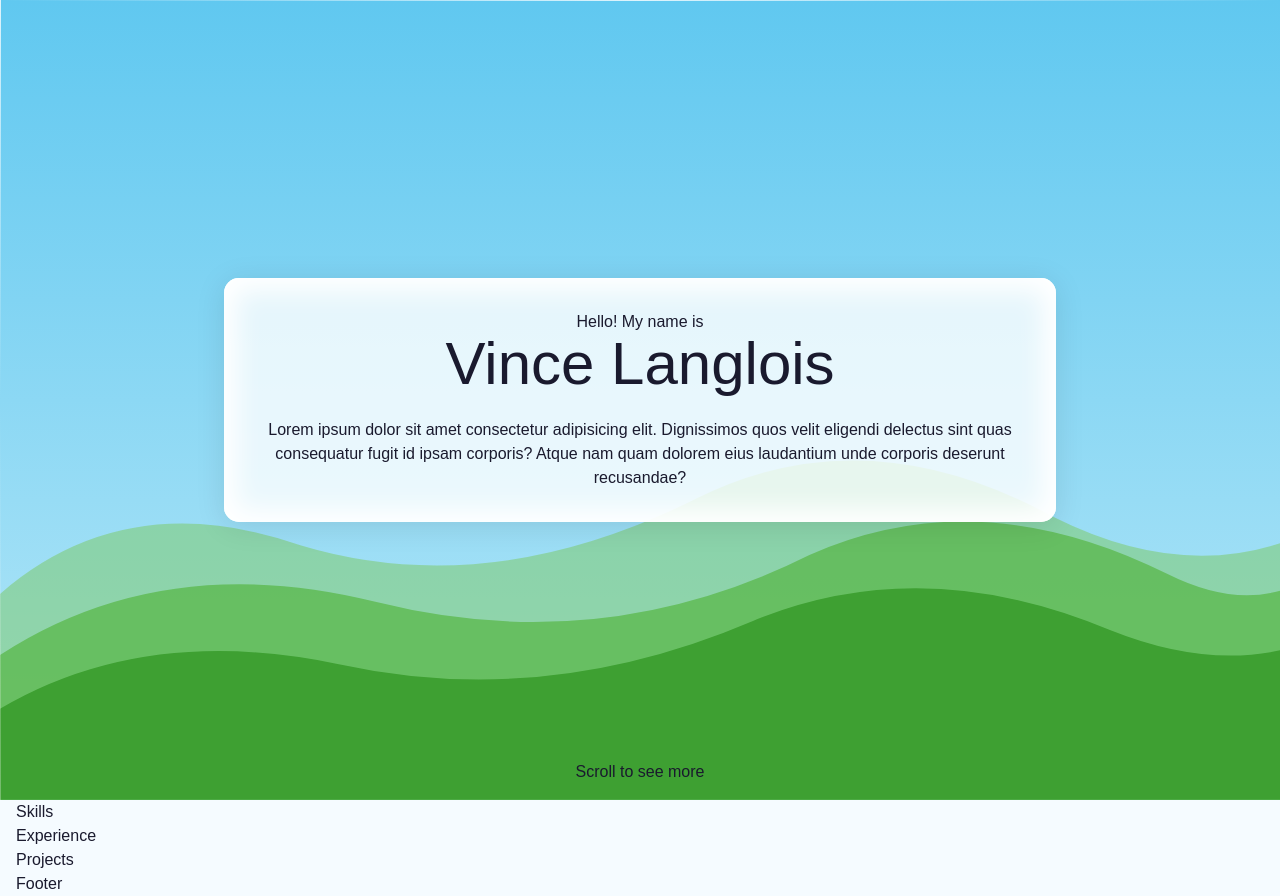
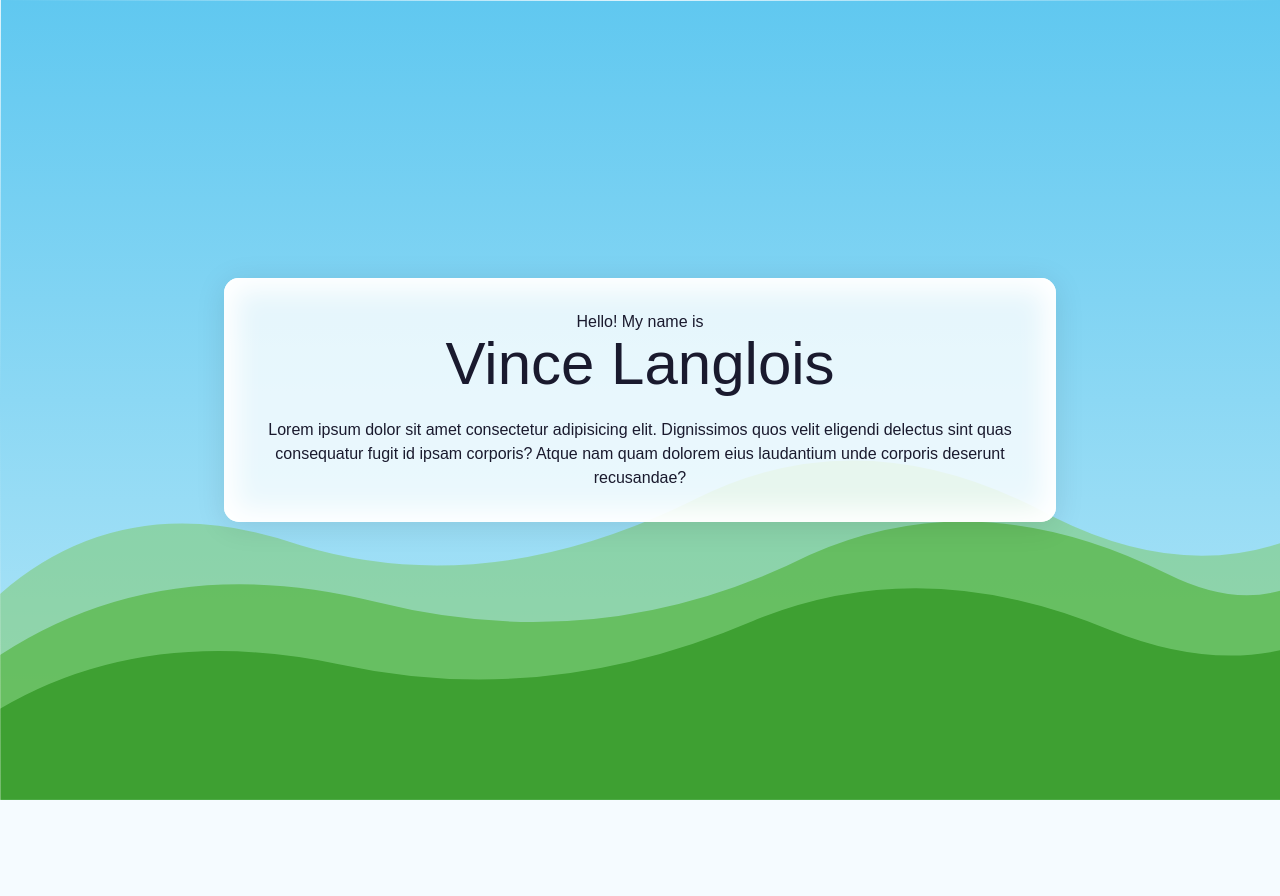
Before and after one commit to vtlanglois/portfolio-v2, a Next.js app: page / in a window 1280 px wide. After the commit the page ends 800 px from the top, so only its background shows below. Built offline with nearby package versions, Linux system fonts and the light colour scheme.

Commit message:
refactor: remove code to prepare for MVP release

```diff
--- a/src/app/layout.tsx
+++ b/src/app/layout.tsx
@@ -31,14 +31,12 @@ export default function RootLayout({
         {/* <header>
           Header
         </header> */}
-        <main>
-          {children}
-        </main>
-        <Container>
+        <main>{children}</main>
+        {/* <Container>
                   <footer>
           Footer
         </footer>
-        </Container>
+        </Container> */}
       </body>
     </html>
   );
--- a/src/app/page.tsx
+++ b/src/app/page.tsx
@@ -6,7 +6,7 @@ export default function Home() {
   return (
     <>
       <Hero />
-      <Container>
+      {/* <Container>
         <section>Skills</section>
       </Container>
       <Container>
@@ -14,7 +14,7 @@ export default function Home() {
       </Container>
       <Container>
         <section>Projects</section>
-      </Container>
+      </Container> */}
     </>
   );
 }
--- a/src/components/sections/Hero/index.tsx
+++ b/src/components/sections/Hero/index.tsx
@@ -144,7 +144,7 @@ export default function Hero() {
             deserunt recusandae?
           </p>
         </div>
-        <div className="">Scroll to see more</div>
+        {/* <div className="hero__scroll">Scroll to see more</div> */}
       </div>
     </section>
   );
--- a/src/components/sections/Hero/styles.css
+++ b/src/components/sections/Hero/styles.css
@@ -36,10 +36,10 @@
   padding: 0 1rem;
 }
 
-.hero__content > *:last-child {
+/* .hero__scroll {
   position: absolute;
   bottom: 1rem;
-}
+} */
 
 .hero__card {
   padding: 2rem;
```
